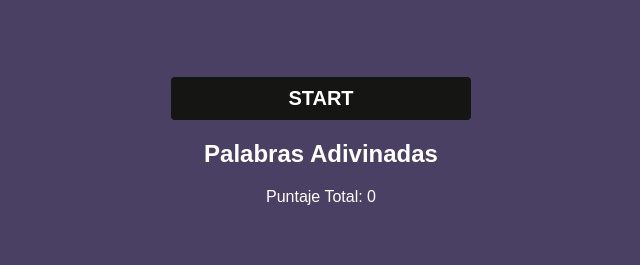
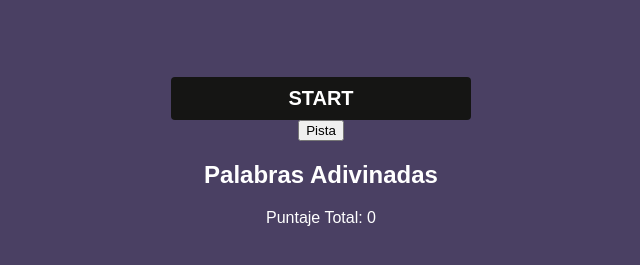
Before and after one commit to EmberBuhaj/ahorcado1, a plain HTML site: page Index.html in a window 1280 px wide. Shown: the part 69-334 px from the top of the page, without its empty margins (319-959 px from the left). Drawn offline with Linux system fonts and the light colour scheme; a web font is replaced by a local one.

Commit message:
Botón pista
Solo se añadió el botón

```diff
--- a/Index.html
+++ b/Index.html
@@ -19,6 +19,7 @@
     <div id="usedLetters"></div>
     <div id="wordContainer"></div>
     <button id="startButton">START</button>
+    <button id="hintButton">Pista</button>
     <div id="topWords">
         <h2>Palabras Adivinadas</h2>
         <ul id="topWordsList"></ul>
```
